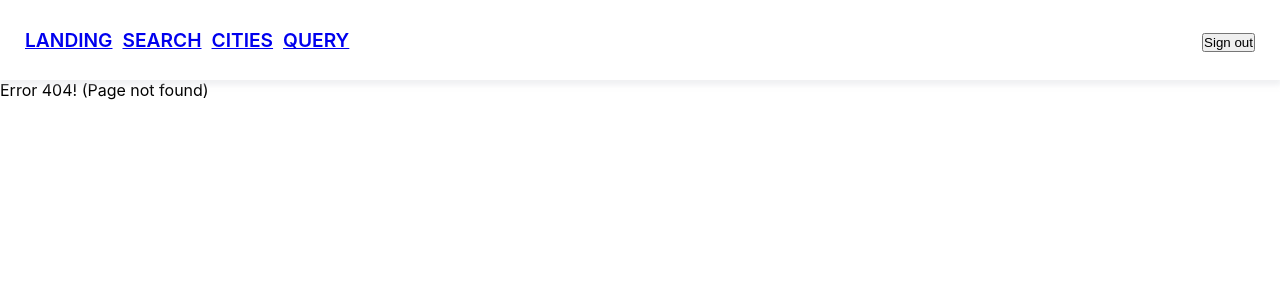
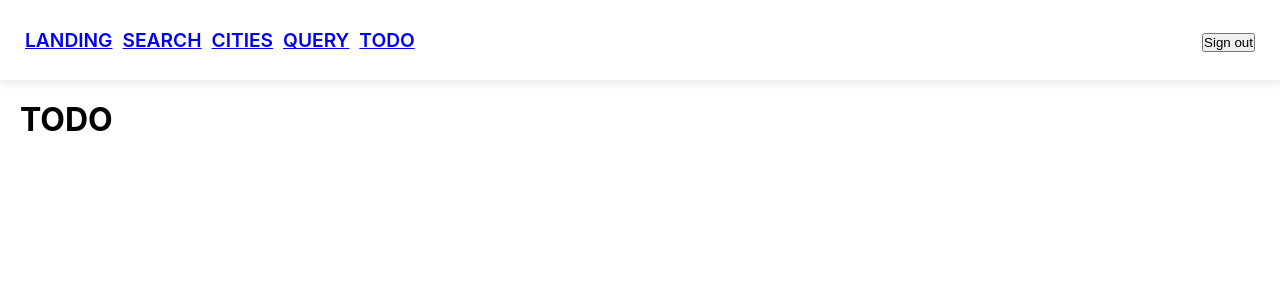
Before and after one commit to Aluminaze/test-jest-app, a React (Create React App) app: page /todo in a window 1280 px wide. Before the commit this address had no page. Shown: the top 300 px of the page. Built offline with nearby package versions, Linux system fonts and the light colour scheme.

Commit message:
use TodoPage

```diff
--- a/src/components/App/App.tsx
+++ b/src/components/App/App.tsx
@@ -8,6 +8,7 @@ import Exception404Page from "components/Exception404Page";
 import LoginPage from "components/LoginPage";
 import PrivateRoute from "components/PrivateRoute/PrivateRoute";
 import QueryPage from "components/QueryPage";
+import TodoPage from "components/TodoPage";
 
 export const Auth = createContext({
   isAuthorized: false,
@@ -41,6 +42,9 @@ function App() {
             <li>
               <Link to="/query">Query</Link>
             </li>
+            <li>
+              <Link to="/todo">TODO</Link>
+            </li>
           </ul>
           <div>
             {isAuthorized && (
@@ -62,6 +66,9 @@ function App() {
             <PrivateRoute exact path="/query">
               <QueryPage />
             </PrivateRoute>
+            <PrivateRoute exact path="/todo">
+              <TodoPage />
+            </PrivateRoute>
             <Route path="*" component={Exception404Page} />
           </Switch>
         </div>
```
